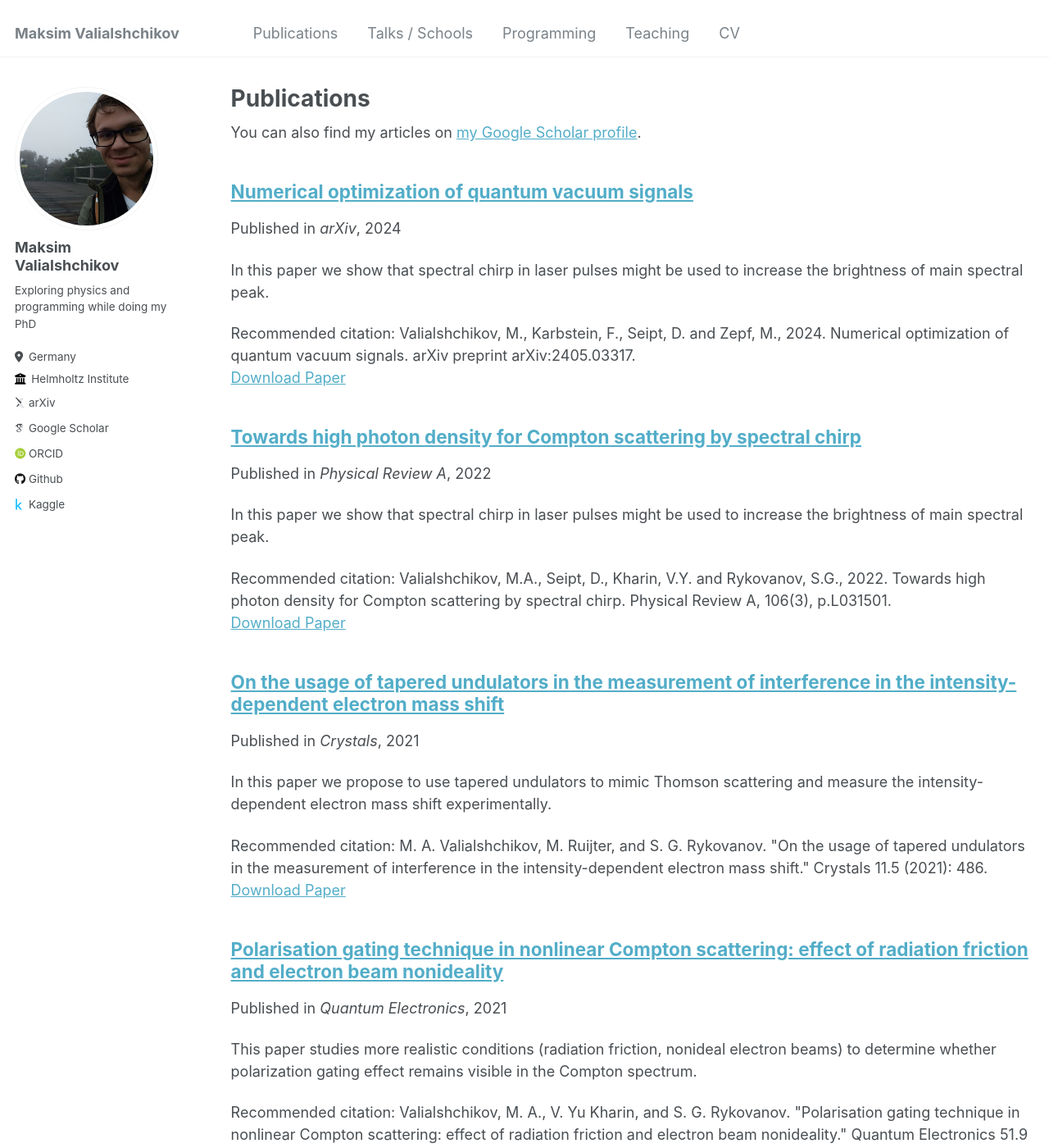
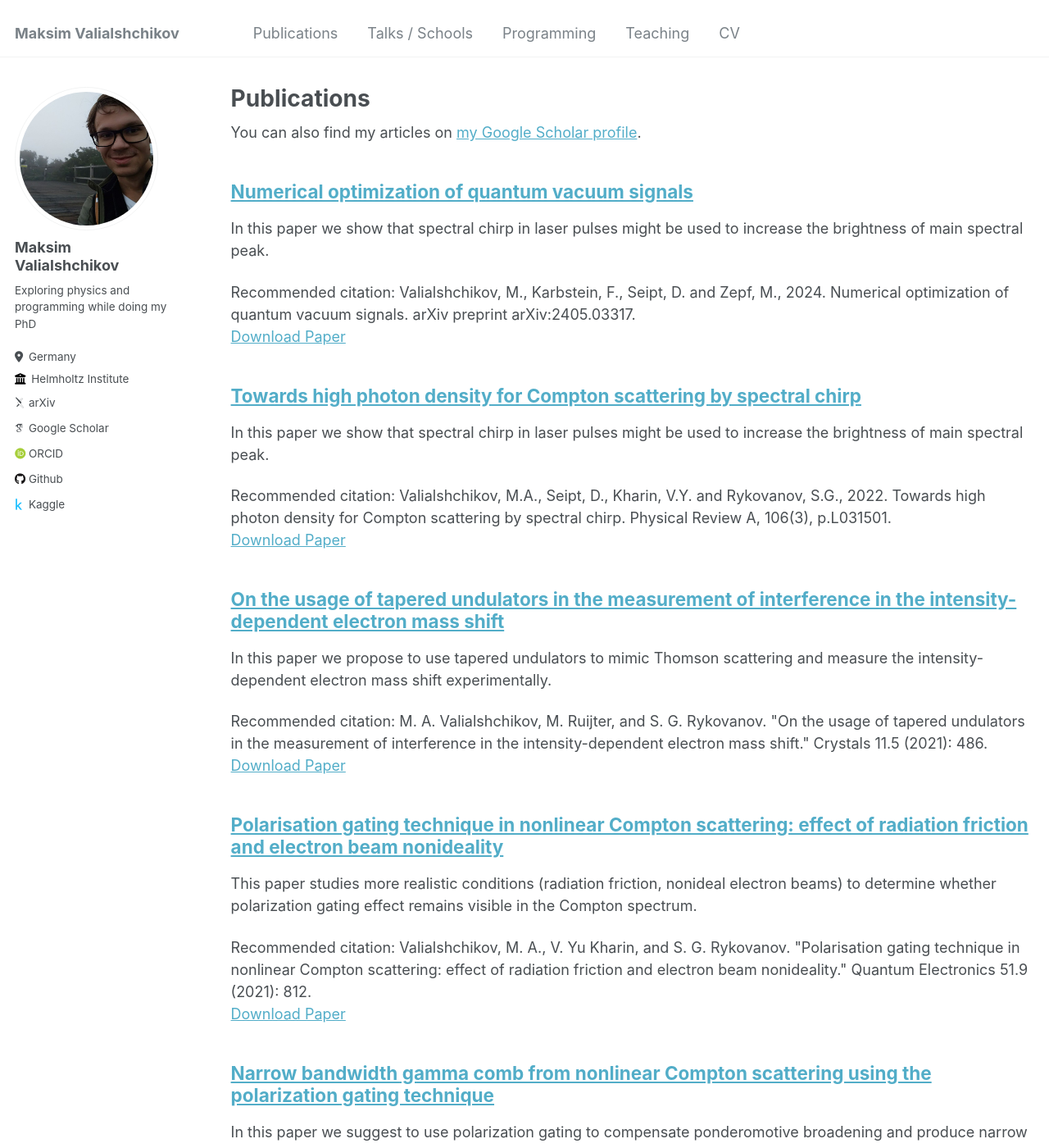
Before and after one commit to maxbalrog/maxbalrog.github.io, a Jekyll site: the page built from _pages/publications.md, in a window 1280 px wide and 1400 px high. Shown: the whole window at 82% size. Built offline with Jekyll 4.4.1, drawn with Linux system fonts in a browser that asks for light colours; some web fonts are replaced; some of the changed text lies outside the part shown.

Commit message:
Modify publication template

```diff
--- a/_includes/archive-single-publication.html
+++ b/_includes/archive-single-publication.html
@@ -10,6 +10,10 @@
   {% assign title = post.title | markdownify | remove: "<p>" | remove: "</p>" %}
 {% else %}
   {% assign title = post.title %}
+{% endif %}
+
+{% if post.doi %}
+    {% assign doi = "https://doi.org/" + post.doi %}
 {% endif %}
 
 <div class="{{ include.type | default: "list" }}__item">
@@ -38,13 +42,7 @@
       <p class="page__meta"><i class="fa fa-clock-o" aria-hidden="true"></i> {% include read-time.html %}</p>
     {% endif %}
 
-        {% if post.collection == 'teaching' %}
-          <p> {{ post.type }}, <i>{{ post.venue }}</i>, {{ post.date | default: "1900-01-01" | date: "%Y" }} </p>
-        {% elsif post.collection == 'publications' %}
-          <p>Published in <i>{{ post.venue }}</i>, {{ post.date | default: "1900-01-01" | date: "%Y" }} </p>
-        {% elsif post.date %}
-         <p class="page__date"><strong><i class="fa fa-fw fa-calendar" aria-hidden="true"></i> {{ site.data.ui-text[site.locale].date_label | default: "Published:" }}</strong> <time datetime="{{ post.date | default: "1900-01-01" | date_to_xmlschema }}">{{ post.date | default: "1900-01-01" | date: "%B %d, %Y" }}</time></p>
-        {% endif %}
+
 
     {% if post.excerpt and site.read_more != 'enabled' %}
     <p class="archive__item-excerpt" itemprop="description">{{ post.excerpt | markdownify }}</p>
@@ -60,10 +58,6 @@
       <p>Recommended citation: {{ post.citation }}<br /><a href="{{ post.slidesurl }}">Download Slides</a></p>
     {% elsif post.citation %}
       <p>Recommended citation: {{ post.citation }}</p>
-    {% elsif post.paperurl %}
-      <p><a href=" {{ post.paperurl }} ">Download Paper</a></p>
-    {% elsif post.slidesurl %}
-      <p>Download <a href="{{ post.slidesurl }}">Download Slides</a></p></p>
     {% endif %}
 
   </article>
```
